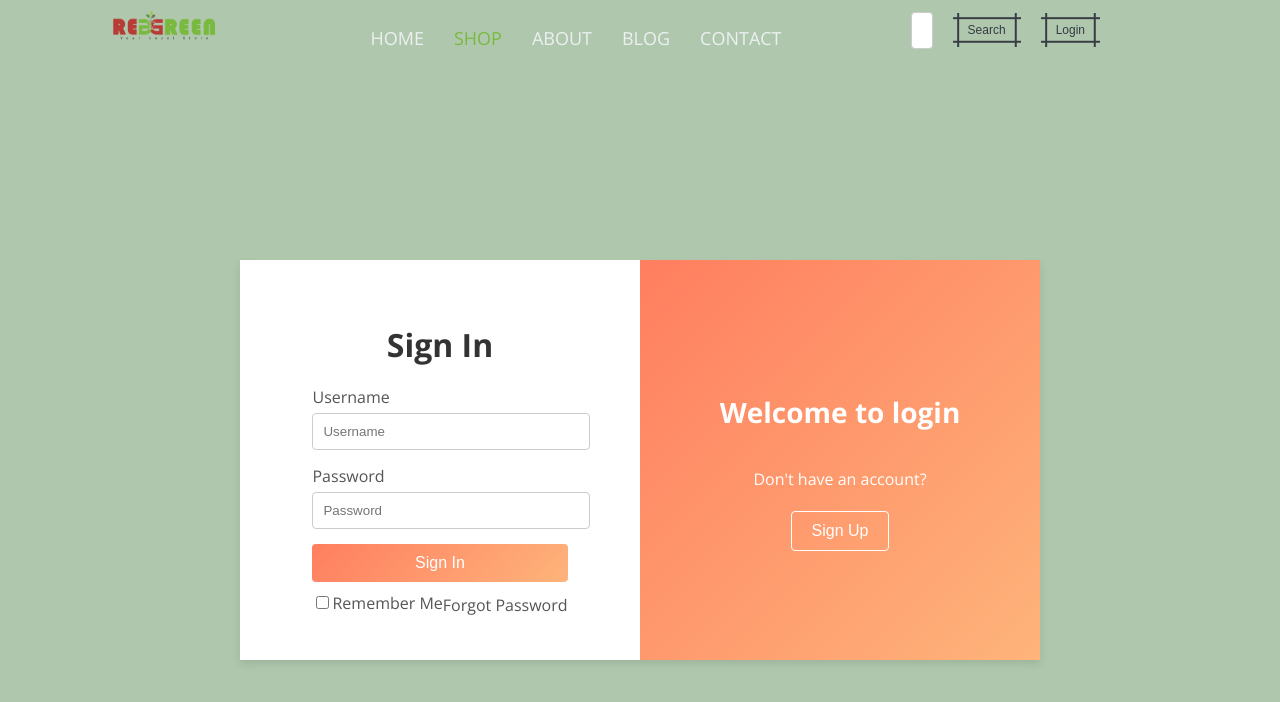
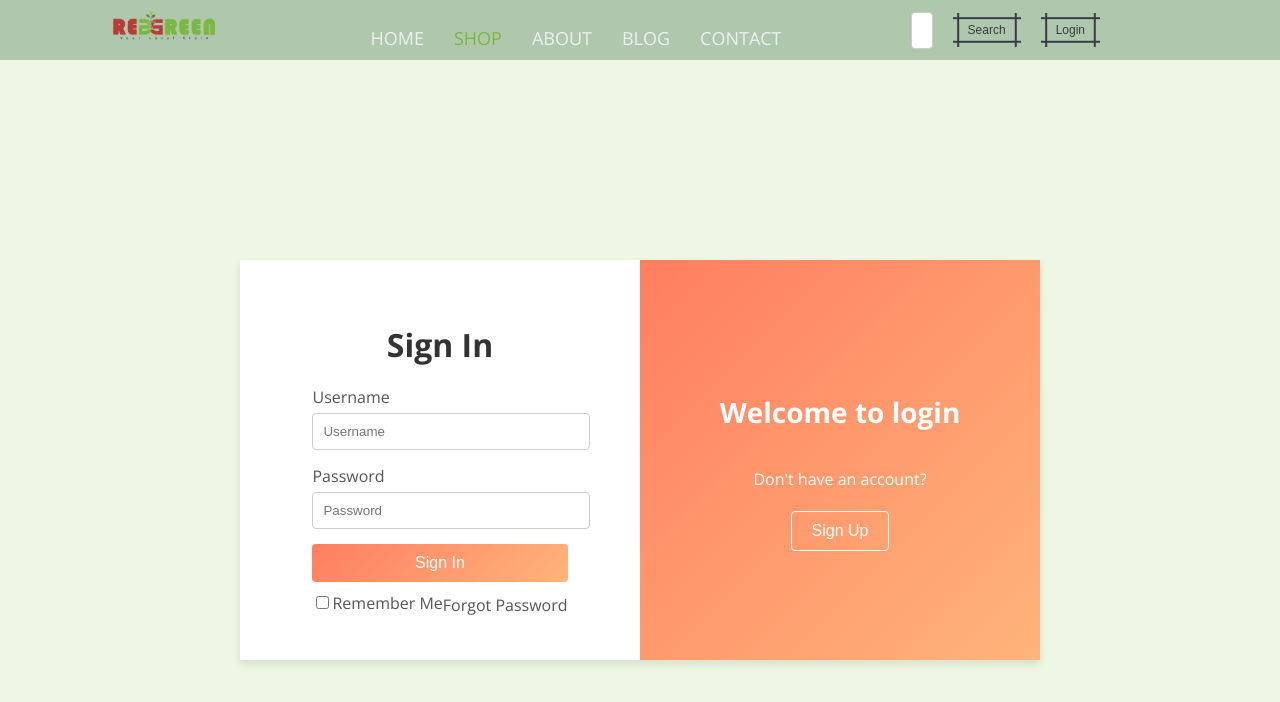
Before and after one commit to thummasreddy/red_green_front_end, a React (Create React App) app: page /login in a window 1280 px wide. Shown: the top 702 px of the page. Built offline with nearby package versions, Linux system fonts and the light colour scheme.

Commit message:
Worked on static Nav_Bar and App.js files along with CSS

```diff
--- a/package.json
+++ b/package.json
@@ -8,7 +8,7 @@
     "@testing-library/user-event": "^13.5.0",
     "react": "^18.3.1",
     "react-dom": "^18.3.1",
-    "react-router-dom": "^6.23.0",
+    "react-router-dom": "^6.23.1",
     "react-scripts": "5.0.1",
     "web-vitals": "^2.1.4"
   },
--- a/src/App.js
+++ b/src/App.js
@@ -1,22 +1,27 @@
-import './App.css';
-import Navbar from './Components/Navbar/Navbar';
-import { BrowserRouter as Router, Routes, Route } from 'react-router-dom';
-import Home from './Components/Hero/Home';
+import React from 'react';
+import { BrowserRouter as Router, Route, Routes } from 'react-router-dom';
+import Layout from './Components/Navbar/Layout';
+import Home from './Components/Home/Home';
+import Shop from './Pages/Shop';
+import About from './Pages/About';
+import Blog from './Pages/Blog';
+import Contact from './Pages/Contact';
 import Login from './Pages/Login';
-import Cart from './Pages/Cart';
 
-function App() {
+const App = () => {
   return (
-    <div>
-      <Router>
-        <Navbar />
+    <Router>
+      <Layout>
         <Routes>
-          <Route path='/' element={<Home />} />
-          <Route path='/cart' element={<Cart />} />
-          <Route path='/login' element={<Login />} />
+          <Route path="/" element={<Home />} />
+          <Route path="/shop" element={<Shop />} />
+          <Route path="/about" element={<About />} />
+          <Route path="/blog" element={<Blog />} />
+          <Route path="/contact" element={<Contact />} />
+          <Route path="/login" element={<Login />} />
         </Routes>
-      </Router>
-    </div>
+      </Layout>
+    </Router>
   );
 }
 
--- /dev/null
+++ b/src/Components/Navbar/Layout.js
@@ -0,0 +1,15 @@
+import React from 'react';
+import Navbar from './Navbar';
+
+const Layout = ({ children }) => {
+  return (
+    <div>
+      <Navbar />
+      <main>
+        {children}
+      </main>
+    </div>
+  );
+}
+
+export default Layout;
--- a/src/Components/Styles/Login.css
+++ b/src/Components/Styles/Login.css
@@ -5,7 +5,7 @@
   align-items: center;
   width: 100%;
   height: 100vh;
-    background-color: #AFC8AD; /* Ensure this doesn't interfere with other components */
+  background-color: #EDF7E3; /* Ensure this doesn't interfere with other components */
 }
 
 .login-box {
--- a/src/Pages/Cart.js
+++ b/src/Pages/Blog.js
@@ -1,6 +1,6 @@
 import React from 'react'
 
-const Cart = () => {
+const Blog = () => {
   return (
     <div>
 
@@ -8,4 +8,4 @@ const Cart = () => {
   )
 }
 
-export default Cart
+export default Blog
--- a/src/Pages/Shop.js
+++ b/src/Pages/Shop.js
@@ -1,5 +1,5 @@
 import React from 'react'
-import Hero from '../Components/Hero/hero'
+import Hero from '../Components/Home/Home'
 
 const Shop = () => {
   return (
```
Also changed, not shown: src/Components/Home/Home.css (renamed from src/Components/Hero/Home.css), src/Components/Home/Home.js (renamed from src/Components/Hero/Home.js), 1 other file (tests, documents, lock files or other folders). Lines whose indentation alone changed are shown as unchanged.
